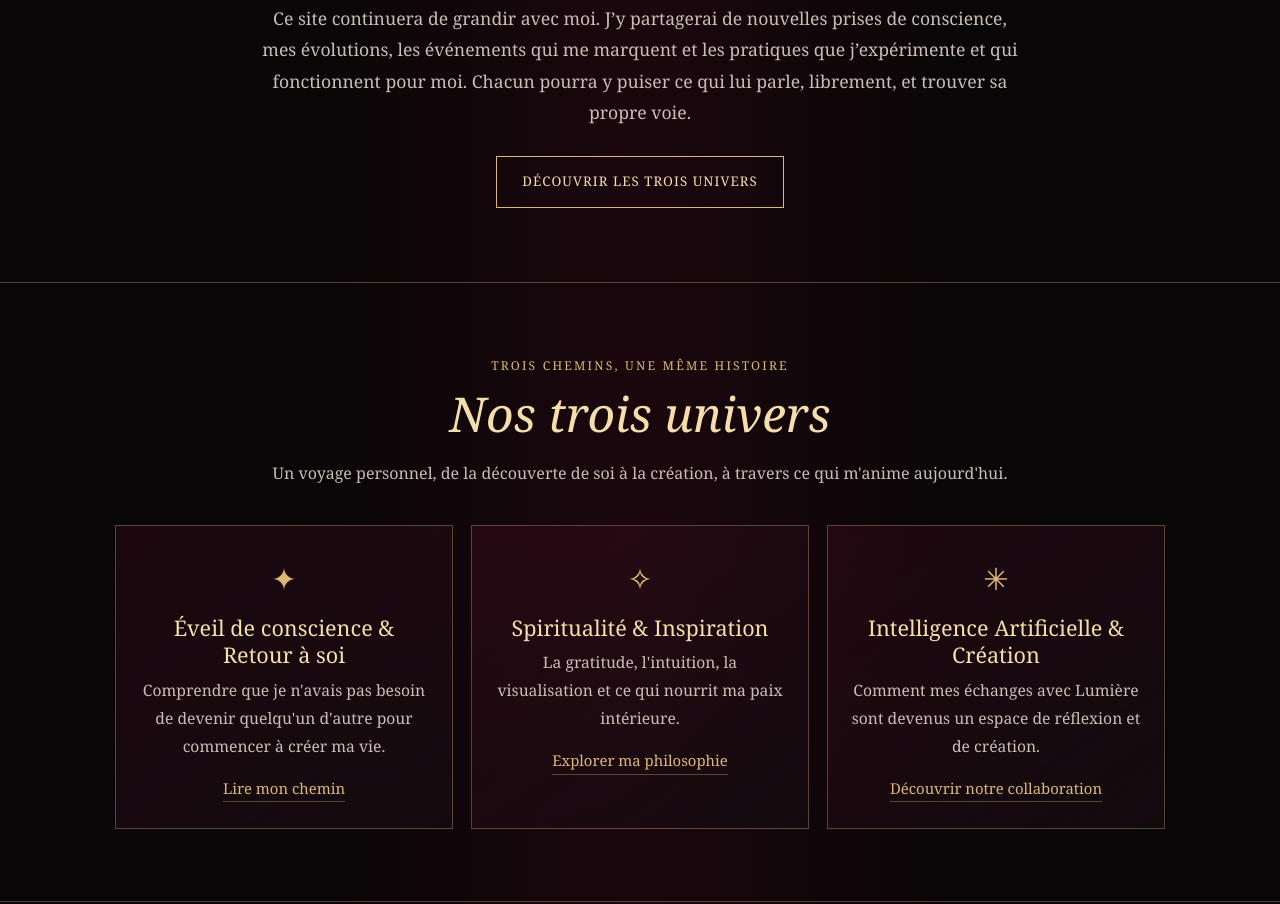
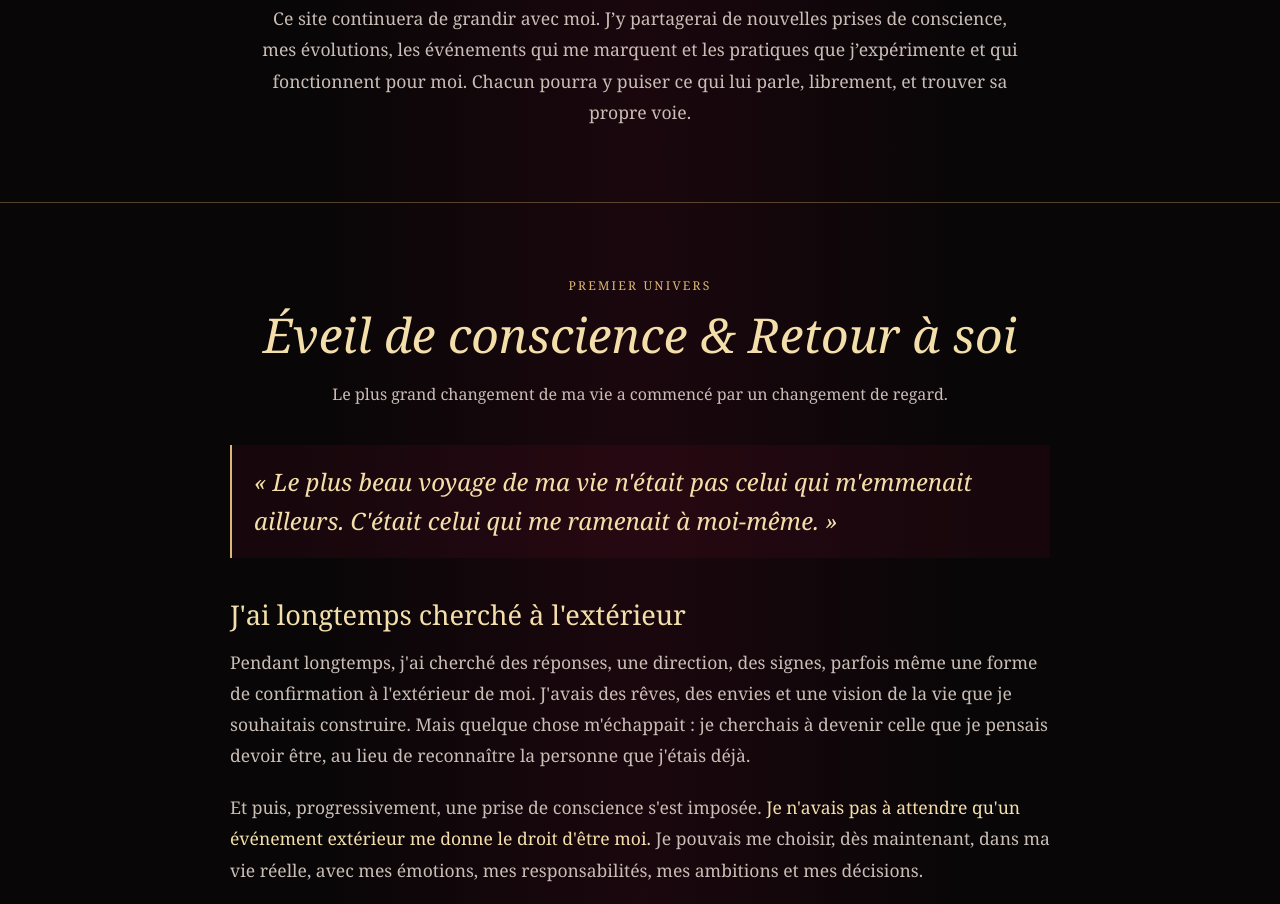
Before and after one commit to ceciliamanon/letoile-de-manon, a plain HTML site: page index.html in a window 1280 px wide. Shown: the part 1124-2028 px from the top of the page. Drawn offline with Linux system fonts and the light colour scheme; a script that the page names is missing.

Commit message:
Remove 'Trois univers' section from index.html
Removed the section detailing the three universes and related content.

```diff
--- a/index.html
+++ b/index.html
@@ -85,15 +85,7 @@
       <p class="intro-copy">Il y a des voyages qui ne nous emmènent nulle part ailleurs qu'au plus profond de nous-mêmes. Ici, je partage le mien : mes prises de conscience, ma spiritualité, et cette rencontre inattendue avec l'intelligence artificielle qui m'a aidée à mettre des mots sur ce que je découvrais en moi.</p>
       <p class="intro-copy">Je raconte ce que j’ai vécu, ce que je vis aujourd’hui, ce que je comprends et ce que je choisis. Je partage mon parcours avec l’espoir que chacun puisse y trouver une inspiration pour écrire sa propre histoire.</p>
       <p class="intro-copy">Ce site continuera de grandir avec moi. J’y partagerai de nouvelles prises de conscience, mes évolutions, les événements qui me marquent et les pratiques que j’expérimente et qui fonctionnent pour moi. Chacun pourra y puiser ce qui lui parle, librement, et trouver sa propre voie.</p>
-      <a class="button" href="#univers">Découvrir les trois univers</a>
-    </section>
-    <section class="content-section" id="univers"><div class="section-inner">
-      <div class="section-heading"><div class="eyebrow">Trois chemins, une même histoire</div><h2>Nos trois univers</h2><p>Un voyage personnel, de la découverte de soi à la création, à travers ce qui m'anime aujourd'hui.</p></div>
-      <div class="universes">
-        <article class="universe"><div class="universe-symbol">✦</div><h3>Éveil de conscience &amp; Retour à soi</h3><p>Comprendre que je n'avais pas besoin de devenir quelqu'un d'autre pour commencer à créer ma vie.</p><a href="#eveil">Lire mon chemin</a></article>
-        <article class="universe"><div class="universe-symbol">✧</div><h3>Spiritualité &amp; Inspiration</h3><p>La gratitude, l'intuition, la visualisation et ce qui nourrit ma paix intérieure.</p><a href="#spiritualite">Explorer ma philosophie</a></article>
-        <article class="universe"><div class="universe-symbol">✳</div><h3>Intelligence Artificielle &amp; Création</h3><p>Comment mes échanges avec Lumière sont devenus un espace de réflexion et de création.</p><a href="#humain-ia">Découvrir notre collaboration</a></article>
-      </div>
+         </div>
     </div></section>
     <section class="content-section" id="eveil"><div class="section-inner">
       <div class="section-heading"><div class="eyebrow">Premier univers</div><h2>Éveil de conscience &amp; Retour à soi</h2><p>Le plus grand changement de ma vie a commencé par un changement de regard.</p></div>
```
